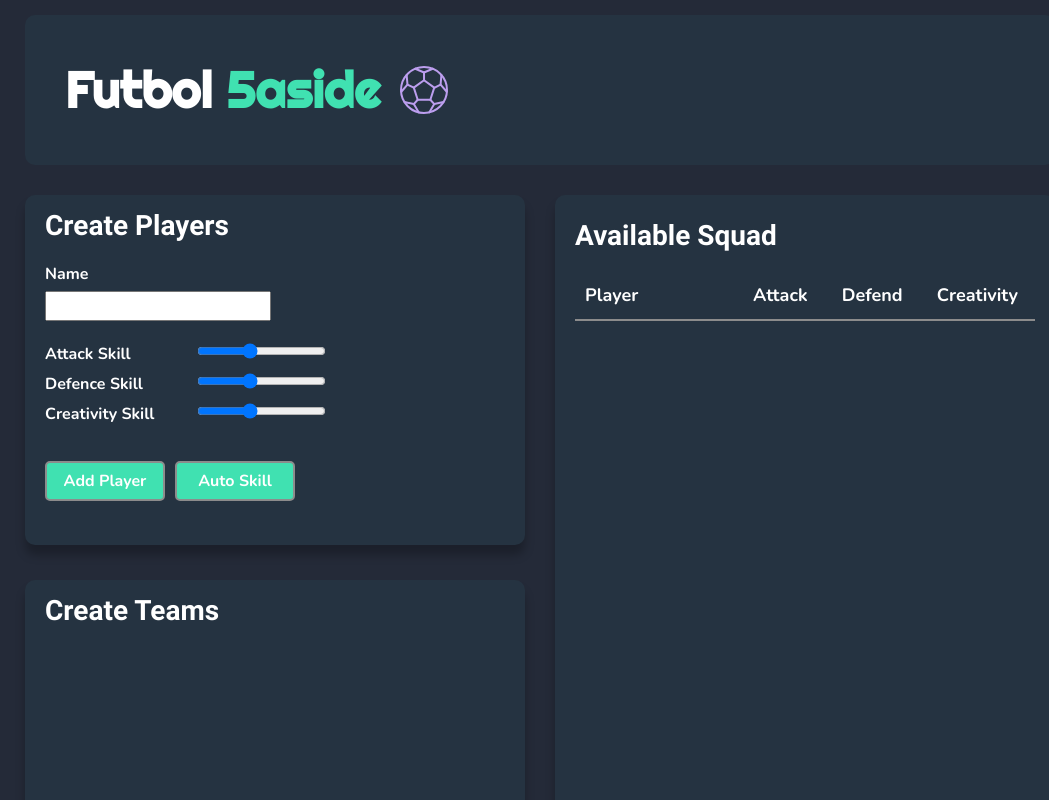
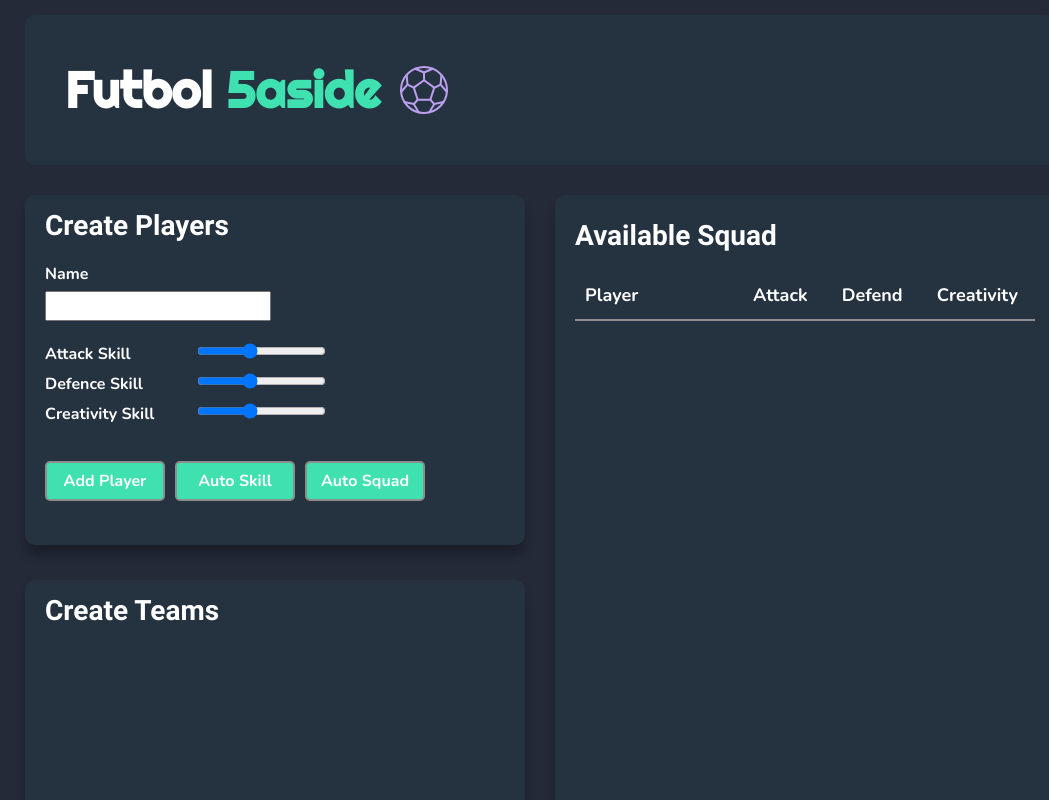
Before and after one commit to bpdm88/football-picker, a React (Create React App) app: page / in a window 1280 px wide. Shown: the top 800 px of the page, without its empty margins (100-1149 px from the left). Built offline with nearby package versions, Linux system fonts and the light colour scheme.

Commit message:
Added button in to create player card

```diff
--- a/src/components/PlayerForm/PlayerForm.js
+++ b/src/components/PlayerForm/PlayerForm.js
@@ -117,6 +117,9 @@ class PlayerForm extends React.Component {
                         >
                             Auto Skill
                         </button>
+                        <button type="button" className="primary-button">
+                            Auto Squad
+                        </button>
                     </div>
                 </form>
             </section>
```
Also changed, not shown: 1 other file (tests, documents, lock files or other folders).
